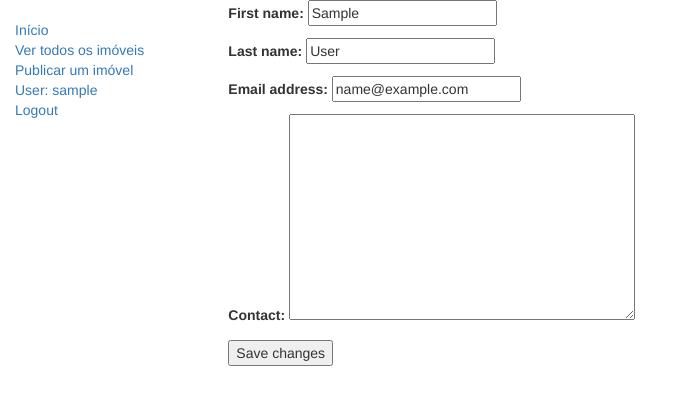
After one commit to majard/alugaja, a Django app: page /catalog/profiles/update/1 in a window 1280 px wide. The commit adds this page. Shown: the top 405 px of the page, without its empty margins (0-683 px from the left). Run offline with Django 3.2, Linux system fonts and the light colour scheme; the visitor is signed in with stand-in values (Sample User, id 1); data comes from the database, SQL or seed files in the repository; some libraries are stand-ins or nearby versions.

Commit message:
Implemented a profile for each user. and the respective pages for updating and viewing profiles.

```diff
--- a/catalog/forms.py
+++ b/catalog/forms.py
@@ -1,6 +1,8 @@
 from django import forms
 from .validators import validate_address
-from .models import RealEstate
+from .models import RealEstate, Profile
+
+from django.contrib.auth.models import User
 
 class PublishHouseForm(forms.ModelForm):
     address = forms.CharField(label='Endereço', validators=[validate_address])
@@ -17,3 +19,13 @@ class SearchNearbyForm(forms.Form):
 
     address = forms.CharField(label='Endereço', validators=[validate_address])
     distance = forms.TypedChoiceField(label='Distância', choices=CHOICES, coerce=int)
+
+class UserForm(forms.ModelForm):
+    class Meta:
+        model = User
+        fields = ('first_name', 'last_name', 'email')
+
+class ProfileForm(forms.ModelForm):
+    class Meta:
+        model = Profile
+        fields = ('contact',)
--- a/catalog/models.py
+++ b/catalog/models.py
@@ -6,6 +6,8 @@ from geopy import geocoders
 
 from django.contrib.auth.models import User
 
+from django.db.models.signals import post_save
+from django.dispatch import receiver
 
 def user_directory_path(instance, filename):
     # file will be uploaded to MEDIA_ROOT/user_<id>/<filename>
@@ -45,3 +47,24 @@ class RealEstate(models.Model):
 
     def get_update_url(self):
         return reverse('update-house', args=[str(self.id)])
+
+
+class Profile(models.Model):
+    user = models.OneToOneField(User, on_delete=models.CASCADE)
+    contact = models.TextField(max_length=100, blank=True)
+
+    def get_absolute_url(self):
+        return reverse('profile', args=[str(self.id)])
+
+    def get_update_url(self):
+        return reverse('update-profile', args=[str(self.user.pk)])
+
+@receiver(post_save, sender=User)
+def create_user_profile(sender, instance, created, **kwargs):
+    if created:
+        Profile.objects.create(user=instance)
+
+@receiver(post_save, sender=User)
+def save_user_profile(sender, instance, **kwargs):
+    Profile.objects.get_or_create(user=instance)
+    instance.profile.save()
--- a/catalog/templates/base_generic.html
+++ b/catalog/templates/base_generic.html
@@ -25,7 +25,8 @@
           <li><a href="{% url 'houses' %}">Ver todos os imóveis</a></li>
           <li><a href="{% url 'publish' %}">Publicar um imóvel</a></li>
           {% if user.is_authenticated %}
-            <li>User: {{ user.get_username }}</li>
+            <li><a href="{{ user.profile.get_update_url }}">User: {{ user.get_username }} </a></li>
+
             <li><a href="{% url 'logout'%}?next={{request.path}}">Logout</a></li>
           {% else %}
             <li><a href="{% url 'login'%}?next={{request.path}}">Login</a></li>
--- a/catalog/templates/catalog/realestate_detail.html
+++ b/catalog/templates/catalog/realestate_detail.html
@@ -6,10 +6,12 @@
 
   <h1>Endereço: {{ house.address }}</h1>
 
-  <p><strong>Locador:</strong> <a href="">{{ house.owner }}</a></p> <!-- author detail link not yet defined -->
+  <p><strong>Locador:</strong> <a href="">{{ house.owner }}</a></p>
+  <p><strong>Contato:</strong> <a href="">{{ house.owner.profile.contact }}</a></p>
+
   <p><strong>Cep:</strong> {{ house.zip_code }}</p>
+
   {% if user.id == house.owner.id %}
-
   <a href="{{ house.get_update_url }}"> Edite os dados aqui. </a>
   {% endif %}
 {% endblock %}
--- a/catalog/templates/catalog/realestate_list.html
+++ b/catalog/templates/catalog/realestate_list.html
@@ -8,10 +8,9 @@
     <form action="" method="post">
         {% csrf_token %}
         <table>
-        Pesquisar
         {{ form }}
         </table>
-        <input type="submit" value="Submit" />
+        <input type="submit" value="Pesquisar" />
     </form>
 
     {% if object_list %}
@@ -24,7 +23,8 @@
             <img width=150px height=150px
             src="{% if house.image %} {{ house.image.url }} {% else %}  {% endif %}" >
 
-          <a href="{{ house.get_absolute_url }}">{{ house }}</a> ({{house.owner}})
+          <a href="{{ house.get_absolute_url }}">{{ house }}</a>
+          <a href="{{ house.owner.profile.get_absolute_url }}">({{house.owner}})</a>
           <p>Distância: {{house_distance|floatformat:1 }} km</p>
         </li>
         {% endif %}
--- a/catalog/urls.py
+++ b/catalog/urls.py
@@ -9,4 +9,6 @@ urlpatterns = [
     url(r'^publish/$', views.publish_house, name='publish'),
     url(r'^houses/(?P<pk>\d+)$', views.HouseDetailView.as_view(), name='house-detail'),
     url(r'^houses/update/(?P<id>\d+)$', views.update_house, name='update-house'),
+    url(r'^profiles/update/(?P<pk>\d+)$', views.update_profile, name='update-profile'),
+    url(r'^profiles/(?P<pk>\d+)$', views.profile, name='profile'),
 ]
--- a/catalog/views.py
+++ b/catalog/views.py
@@ -1,5 +1,5 @@
 from django.shortcuts import render, redirect, get_object_or_404
-from .models import RealEstate
+from .models import RealEstate, Profile
 from django.views import generic
 
 from django.http import HttpResponseRedirect
@@ -7,7 +7,11 @@ from django.core.urlresolvers import reverse
 from django.contrib.auth.mixins import LoginRequiredMixin
 from django.contrib.auth.decorators import login_required
 
-from .forms import PublishHouseForm, SearchNearbyForm
+from django.contrib.auth.models import User
+from django.contrib import messages
+from django.utils.translation import ugettext as _
+
+from .forms import PublishHouseForm, SearchNearbyForm, UserForm, ProfileForm
 
 from geopy.geocoders import Nominatim
 from geopy import geocoders
@@ -130,3 +134,39 @@ def update_house(request, id):
         form = PublishHouseForm(request.POST or None, instance = house)
 
     return render(request, 'update_house.html', {'form': form, 'house': house})
+
+@login_required
+def update_profile(request, pk):
+
+    print(request.user.pk)
+    print(User.objects.get(pk = pk).pk)
+
+
+    if (request.user.pk != User.objects.get(pk = pk).pk):
+        return HttpResponseRedirect(reverse('houses') )
+
+    if request.method == 'POST':
+        user_form = UserForm(request.POST, instance=request.user)
+        profile_form = ProfileForm(request.POST, instance=request.user.profile)
+        if user_form.is_valid() and profile_form.is_valid():
+            user_form.save()
+            profile_form.save()
+            messages.success(request, _('Your profile was successfully updated!'))
+            return redirect(request.user.profile.get_update_url())
+        else:
+            messages.error(request, _('Please correct the error below.'))
+    else:
+        user_form = UserForm(instance=request.user)
+        profile_form = ProfileForm(instance=request.user.profile)
+    return render(request, 'profiles/update_profile.html', {
+        'user_form': user_form,
+        'profile_form': profile_form
+    })
+
+
+def profile(request, pk):
+    user_profile, created = Profile.objects.get_or_create(pk = pk)
+
+    print("inside the profile view")
+    print(user_profile)
+    return render(request, 'profiles/profile.html', {'user_profile' : user_profile,})
--- /dev/null
+++ b/templates/profiles/update_profile.html
@@ -0,0 +1,13 @@
+{% extends "base_generic.html" %}
+
+
+{% block content %}
+
+  <form method="post">
+    {% csrf_token %}
+    {{ user_form.as_p }}
+    {{ profile_form.as_p }}
+    <button type="submit">Save changes</button>
+  </form>
+
+{% endblock %}
```
Also changed, not shown: templates/profiles/profile.html (added, +14 -0 lines).
